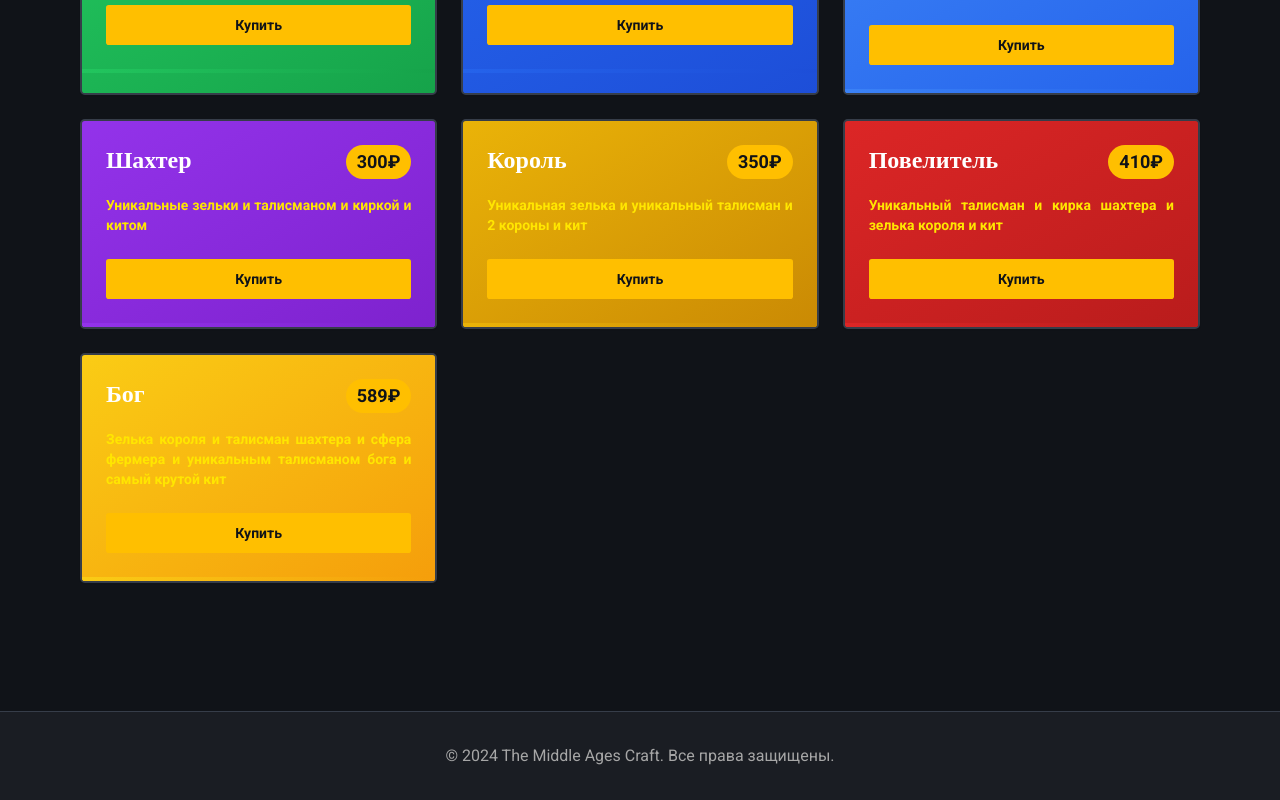
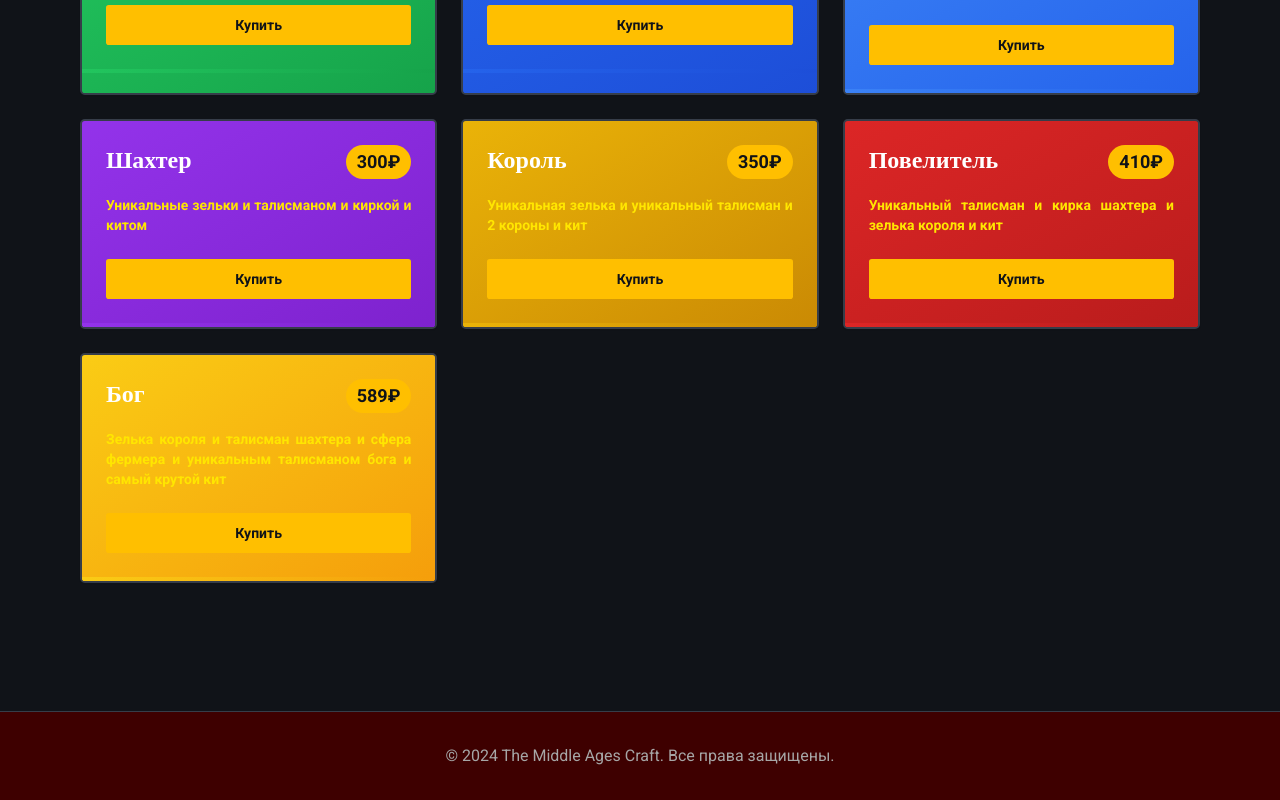
Before and after one commit to pr-poehali-dev/minecraft-donation-site-26, a React (Vite) app: page / in a window 1280 px wide. Shown: the part 1034-1834 px from the top of the page. Built offline with nearby package versions, Linux system fonts and the light colour scheme.

Commit message:
Обновление 1 компонентов

```diff
--- a/src/pages/Index.tsx
+++ b/src/pages/Index.tsx
@@ -296,7 +296,7 @@ const Index = () => {
         )}
       </div>
 
-      <footer className="bg-card border-t border-border py-8 mt-20">
+      <footer className="border-t border-border py-8 mt-20 bg-[#3e0000]">
         <div className="max-w-6xl mx-auto px-4 text-center">
           <p className="text-muted-foreground">
             © 2024 The Middle Ages Craft. Все права защищены.
```
